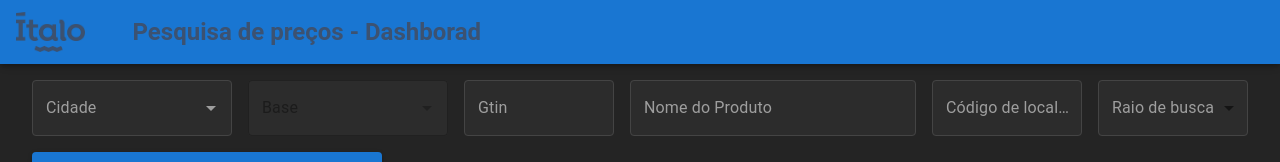
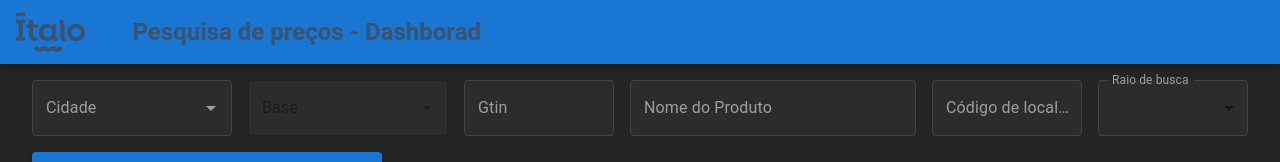
Before and after one commit to Grupo-Italo/Menor-Preco, a React (Vite) app: page / in a window 1280 px wide. Shown: the top 162 px of the page. Built offline with nearby package versions, Linux system fonts and the light colour scheme; no server answers.

Commit message:
filtro por concorrentes

```diff
--- a/src/components/Listing.jsx
+++ b/src/components/Listing.jsx
@@ -9,7 +9,7 @@ export function Listing({ data }) {
 
     const rows = data.produtos.map((item) => ({
         id: item.id,
-        loja: item.estabelecimento.nm_emp,
+        loja: item.estabelecimento.nm_fan || item.estabelecimento.nm_emp,
         preco: `R$ ${item.valor}`,
         endereco: `${item.estabelecimento.nm_logr}, ${item.estabelecimento.nr_logr} - ${item.estabelecimento.bairro}`,
         distancia: `${item.distkm}km`,
--- a/src/components/Search.jsx
+++ b/src/components/Search.jsx
@@ -12,7 +12,7 @@ export function Search({ onDataFetched }) {
     const [codigoLocalidade, setCodigoLocalidade] = useState('');
     const [gtin, setGtin] = useState('');
     const [termoProduto, setTermoProduto] = useState('');
-    const [raio, setRaio] = useState('');
+    const [raio, setRaio] = useState(3000);
     const [shouldFetch, setShouldFetch] = useState(false);
     const [openAutocomplete, setOpenAutocomplete] = useState(false);
     const [shouldFetchBases, setShouldFetchBases] = useState(false);
```
